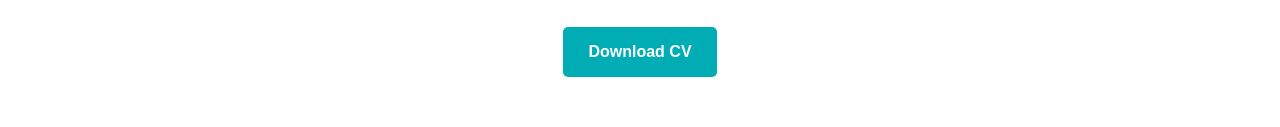
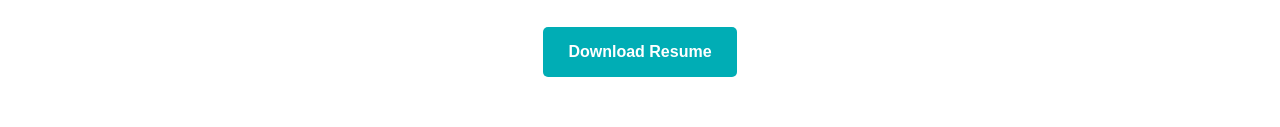
Before and after one commit to ramadevigajul/Ramadevi-Portfolio, a plain HTML site: page index.html in a window 1280 px wide. Shown: the part 1016-1143 px from the top of the page. Drawn offline with Linux system fonts and the light colour scheme.

Commit message:
Button name changed to Download Resume

```diff
--- a/index.html
+++ b/index.html
@@ -46,7 +46,7 @@
             <div class="about-content">
                 <h2>About Me</h2>
                 <p>Final-year Computer Science student skilled in C, Java, Python, HTML, CSS, and JavaScript. Experienced in building projects such as a Student Feedback System and a Placement Cell Website. Enthusiastic about learning new technologies and applying them to create innovative applications. Highly motivated, adaptable, and eager to contribute to software development teams. Open to internships, entry-level roles, and new opportunities in the tech industry</p>
-            <a href="assets/pdfs/Ramadevi_Gajul_Resume.pdf" class="btn" download>Download CV</a>
+            <a href="assets/pdfs/Ramadevi_Gajul_Resume.pdf" class="btn" download>Download Resume</a>
             </div>
         </div>
     </section>
```
